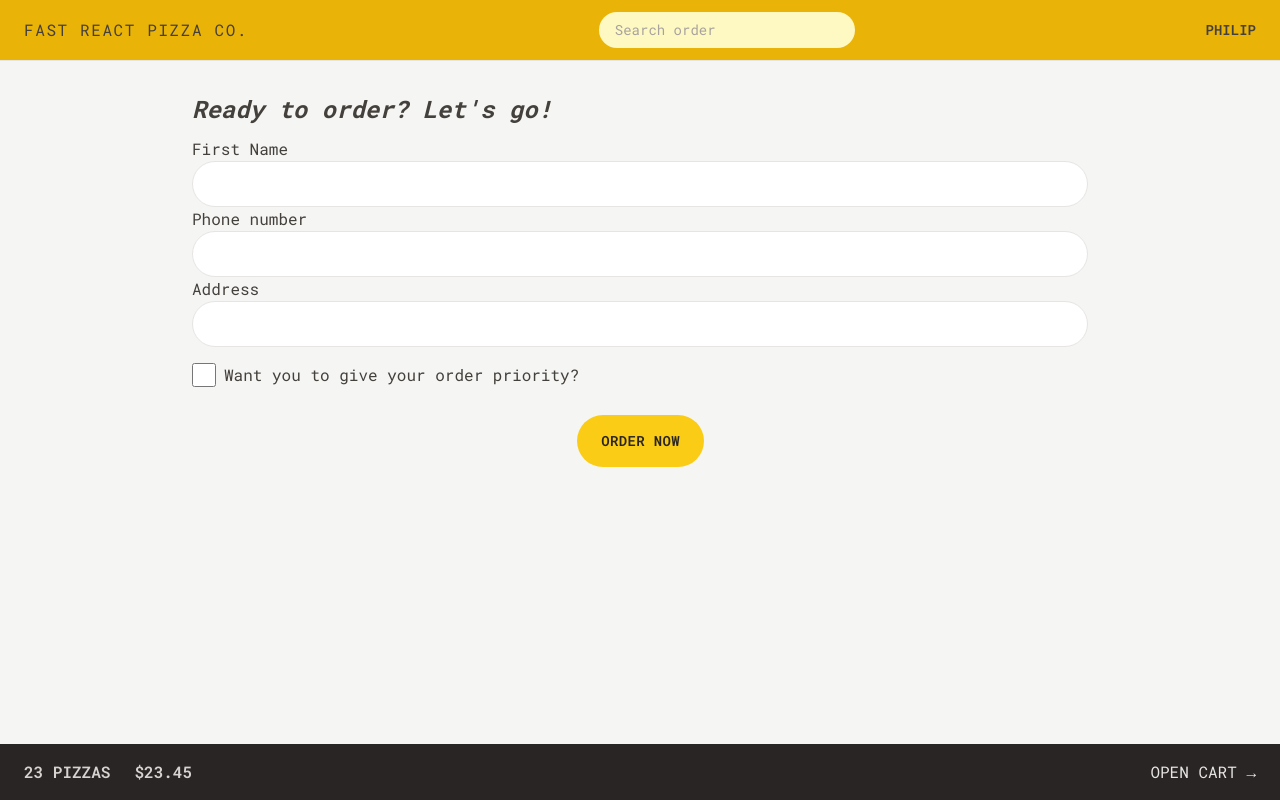
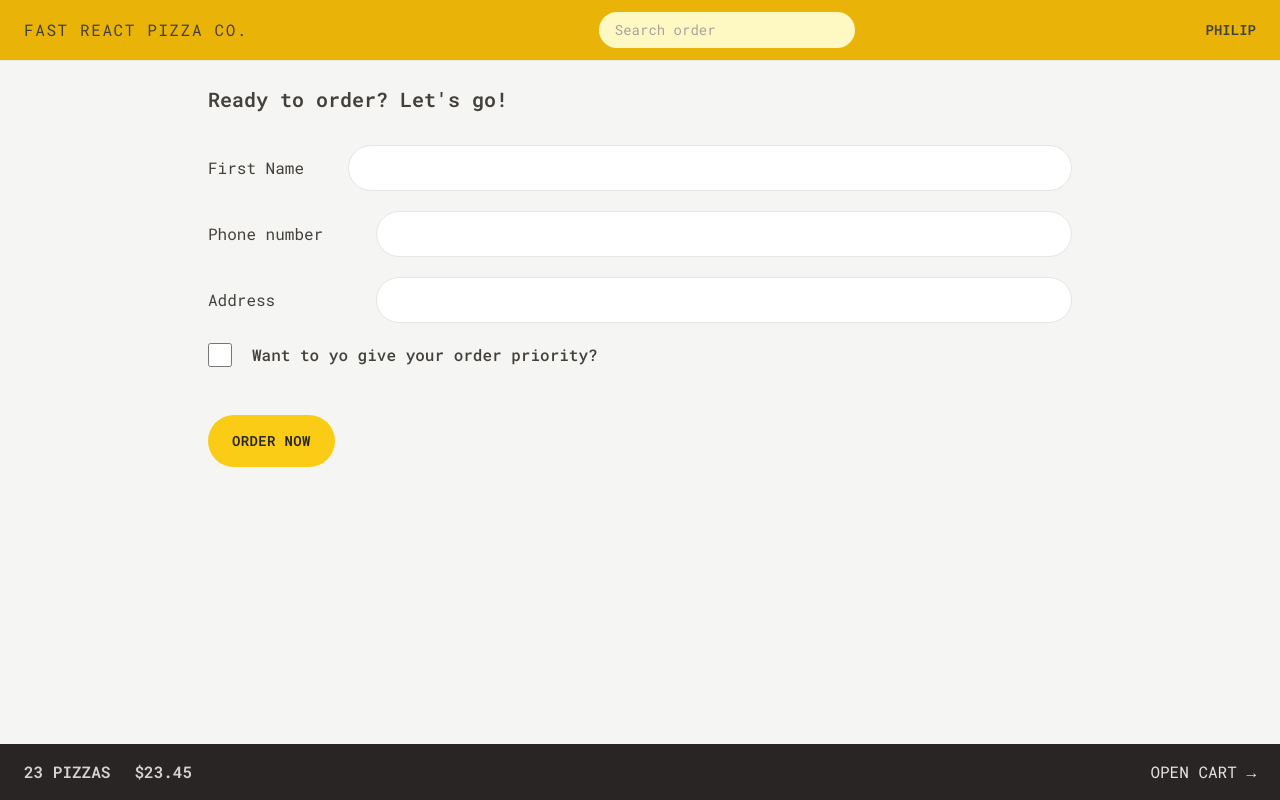
Before and after one commit to Gbangbolaoluwagbemiga/pizza, a React (Vite) app: page /order/new in a window 1280 px wide. Built offline with nearby package versions, Linux system fonts and the light colour scheme.

Commit message:
order styling

```diff
--- a/src/features/order/CreateOrder.jsx
+++ b/src/features/order/CreateOrder.jsx
@@ -15,7 +15,7 @@
     name: "Mediterranean",
     quantity: 2,
     unitPrice: 16,
-    totalPrice: 42,
+    totalPrice: 32,
   },
   {
     pizzaId: 6,
@@ -34,61 +34,67 @@
 ];
 
 function CreateOrder() {
-  // const [withPriority, setWithPriority] = useState(false);
   const navigation = useNavigation();
   const isSubmitting = navigation.state === "submitting";
 
   const formErrors = useActionData();
-  console.log(formErrors);
 
+  // const [withPriority, setWithPriority] = useState(false);
   const cart = fakeCart;
 
   return (
-    <div className="py-5">
-      <h2 className="my-3 text-2xl font-bold italic">
-        Ready to order? {`Let's`} go!
-      </h2>
+    <div className="px-4 py-6">
+      <h2 className="mb-8 text-xl font-semibold">Ready to order? Let's go!</h2>
 
+      {/* <Form method="POST" action="/order/new"> */}
       <Form method="POST">
-        <div>
-          <label>First Name</label>
-          <input type="text" name="customer" className="input" required />
+        <div className="mb-5 flex flex-col gap-2 sm:flex-row sm:items-center">
+          <label className="sm:basis-40">First Name</label>
+          <input className="input grow" type="text" name="customer" required />
+        </div>
+
+        <div className="mb-5 flex flex-col gap-2 sm:flex-row sm:items-center">
+          <label className="sm:basis-40">Phone number</label>
+          <div className="grow">
+            <input className="input w-full" type="tel" name="phone" required />
+            {formErrors?.phone && (
+              <p className="mt-2 rounded-md bg-red-100 p-2 text-xs text-red-700">
+                {formErrors.phone}
+              </p>
+            )}
+          </div>
+        </div>
+
+        <div className="mb-5 flex flex-col gap-2 sm:flex-row sm:items-center">
+          <label className="sm:basis-40">Address</label>
+          <div className="grow">
+            <input
+              className="input w-full"
+              type="text"
+              name="address"
+              required
+            />
+          </div>
+        </div>
+
+        <div className="mb-12 flex items-center gap-5">
+          <input
+            className="h-6 w-6 accent-yellow-400 focus:outline-none focus:ring focus:ring-yellow-400 focus:ring-offset-2"
+            type="checkbox"
+            name="priority"
+            id="priority"
+            // value={withPriority}
+            // onChange={(e) => setWithPriority(e.target.checked)}
+          />
+          <label htmlFor="priority" className="font-medium">
+            Want to yo give your order priority?
+          </label>
         </div>
 
         <div>
-          <label>Phone number</label>
-          <div>
-            <input type="tel" name="phone" className="input" required />
-          </div>
-          {formErrors?.phone && <p>{formErrors.phone}</p>}
-        </div>
-
-        <div>
-          <label>Address</label>
-          <div>
-            <input type="text" name="address" className="input" required />
-          </div>
-        </div>
-
-        <div className="mt-4 flex items-center space-x-2">
-          <input
-            type="checkbox"
-            name="priority"
-            id="priority"
-            className=" h-6 w-6 accent-yellow-400 focus:outline-none focus:ring
-            focus:ring-yellow-400 focus:ring-offset-2"
-            // value={withPriority}
-            // onChange={(e) => setWithPriority(e.target.checked)}
-          />
-          <label htmlFor="priority">
-            Want you to give your order priority?
-          </label>
-        </div>
-
-        <div className=" absolute right-[45%] mt-7">
           <input type="hidden" name="cart" value={JSON.stringify(cart)} />
           <Button disabled={isSubmitting} type="primary">
-            {isSubmitting ? "Placing order" : "Order now"}
+            {isSubmitting ? "Placing order...." : "Order now"}
           </Button>
         </div>
       </Form>
@@ -106,16 +112,14 @@
     priority: data.priority === "on",
   };
 
-  console.log(request);
-
   const errors = {};
   if (!isValidPhone(order.phone))
     errors.phone =
-      "Please input a valid phone number, we might need it to contact you";
+      "Please give us your correct phone number. We might need it to contact you.";
+
   if (Object.keys(errors).length > 0) return errors;
 
-  const newOrder = await createOrder(order);
-  return redirect(`/order/${newOrder.id}`);
+  return null;
 }
 
 export default CreateOrder;
```
